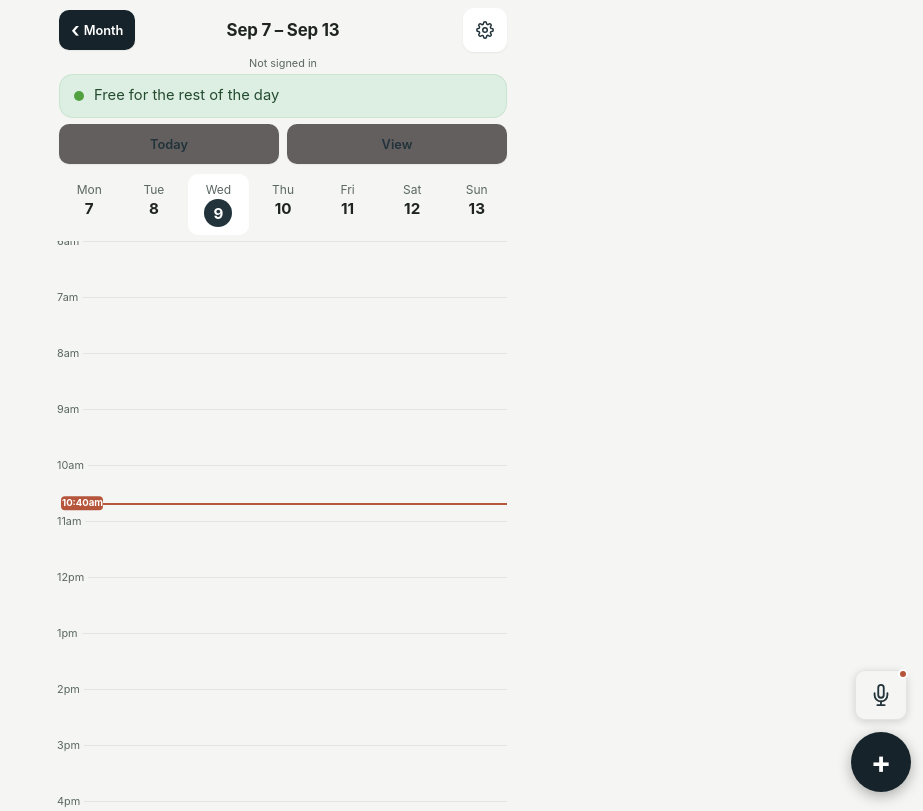
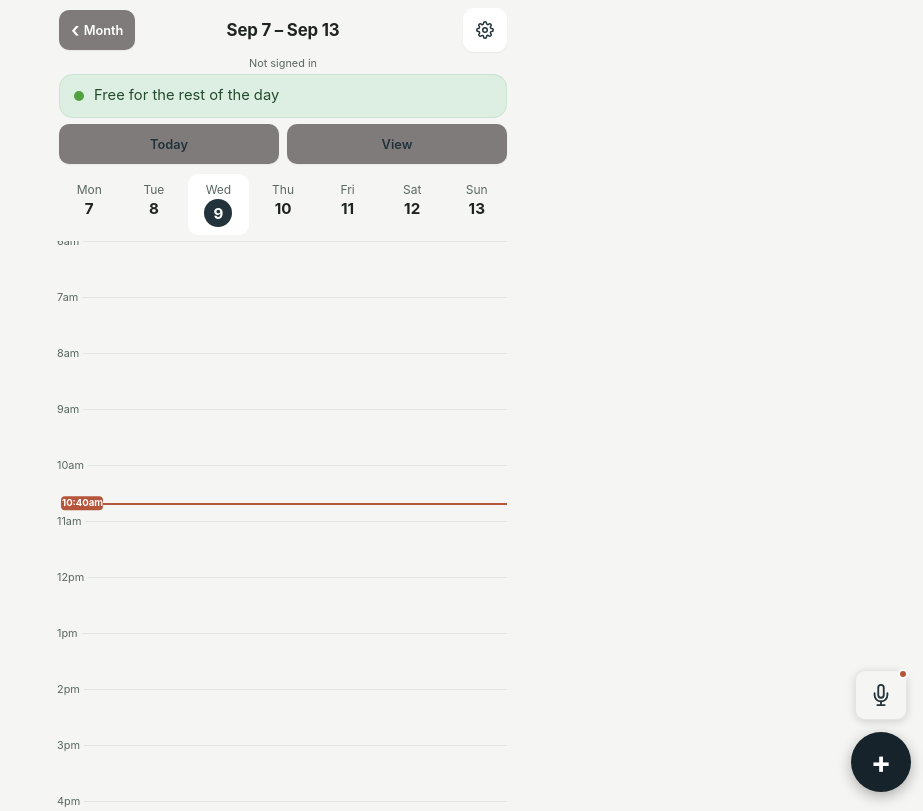
Before and after one commit to CrispeyJoel/Am-I-Free-, a website with bundled scripts: page index.html in a window 1280 px wide. Shown: the top 811 px of the page, without its empty margins (357-1280 px from the left). Built offline with nearby package versions, Linux system fonts and the light colour scheme; no server answers; files whose address does not match are found by name.

Commit message:
better UI

```diff
--- a/styles.css
+++ b/styles.css
@@ -9,7 +9,7 @@
   --accent-warm: #E4A94F;
   --gray-event: #C7CBC6;
   --danger: #B5563C;
-  --grey: #635f5f;
+  --grey: #807b7b;
 
   /* Free status */
   --free-bg: #DDEFE2;
@@ -330,7 +330,7 @@ button {
 }
 
 .todaybtn.monthbtn-big {
-  background: #16232a;
+  background: var(--grey);
   color: white;
   border-color: #16232a;
 }
@@ -791,7 +791,7 @@ button {
 
   font-size: 0.8rem;
 
-  color: var(--grey);
+  color: var(--ink);
 
   gap: 4px;
 
```
